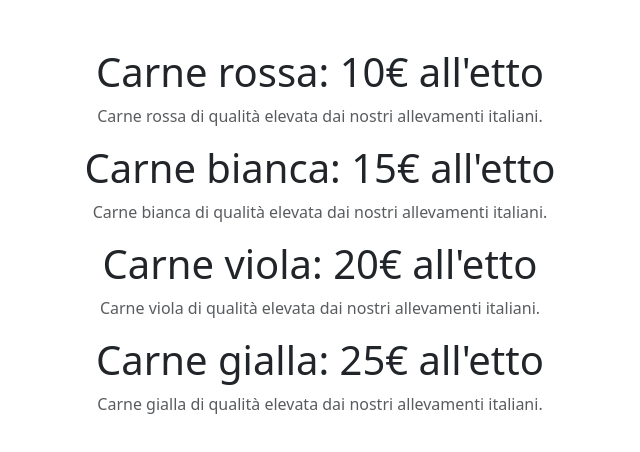
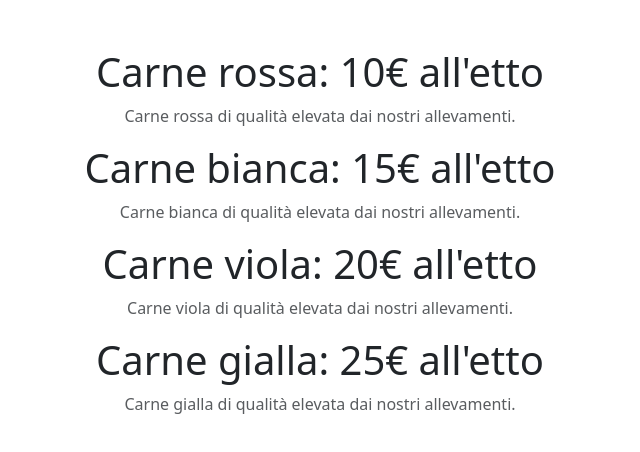
Before and after one commit to Leonardolodi/menu-carni-bambu, a plain HTML site: page index.html in a window 1280 px wide. Shown: the whole page, without its empty margins (320-960 px from the left). Drawn offline with Linux system fonts and the light colour scheme.

Commit message:
Update index.html

```diff
--- a/index.html
+++ b/index.html
@@ -10,16 +10,16 @@
     <div class="container py-5 text-center">
         <!-- tu devi modificare le parole in bianco, per aggiungere copii l'intera riga e la incolli sotto-->
         <h1>Carne rossa: 10€ all'etto</h1>
-        <p class="text-muted">Carne rossa di qualità elevata dai nostri allevamenti italiani.</p>
+        <p class="text-muted">Carne rossa di qualità elevata dai nostri allevamenti.</p>
 
         <h1>Carne bianca: 15€ all'etto</h1>
-        <p class="text-muted">Carne bianca di qualità elevata dai nostri allevamenti italiani.</p>
+        <p class="text-muted">Carne bianca di qualità elevata dai nostri allevamenti.</p>
 
         <h1>Carne viola: 20€ all'etto</h1>
-        <p class="text-muted">Carne viola di qualità elevata dai nostri allevamenti italiani.</p>
+        <p class="text-muted">Carne viola di qualità elevata dai nostri allevamenti.</p>
 
         <h1>Carne gialla: 25€ all'etto</h1>
-        <p class="text-muted">Carne gialla di qualità elevata dai nostri allevamenti italiani.</p>
+        <p class="text-muted">Carne gialla di qualità elevata dai nostri allevamenti.</p>
     </div>
 </body>
 <script src="bootstrap-5.3.3-dist/js/bootstrap.min.js"></script>
```
